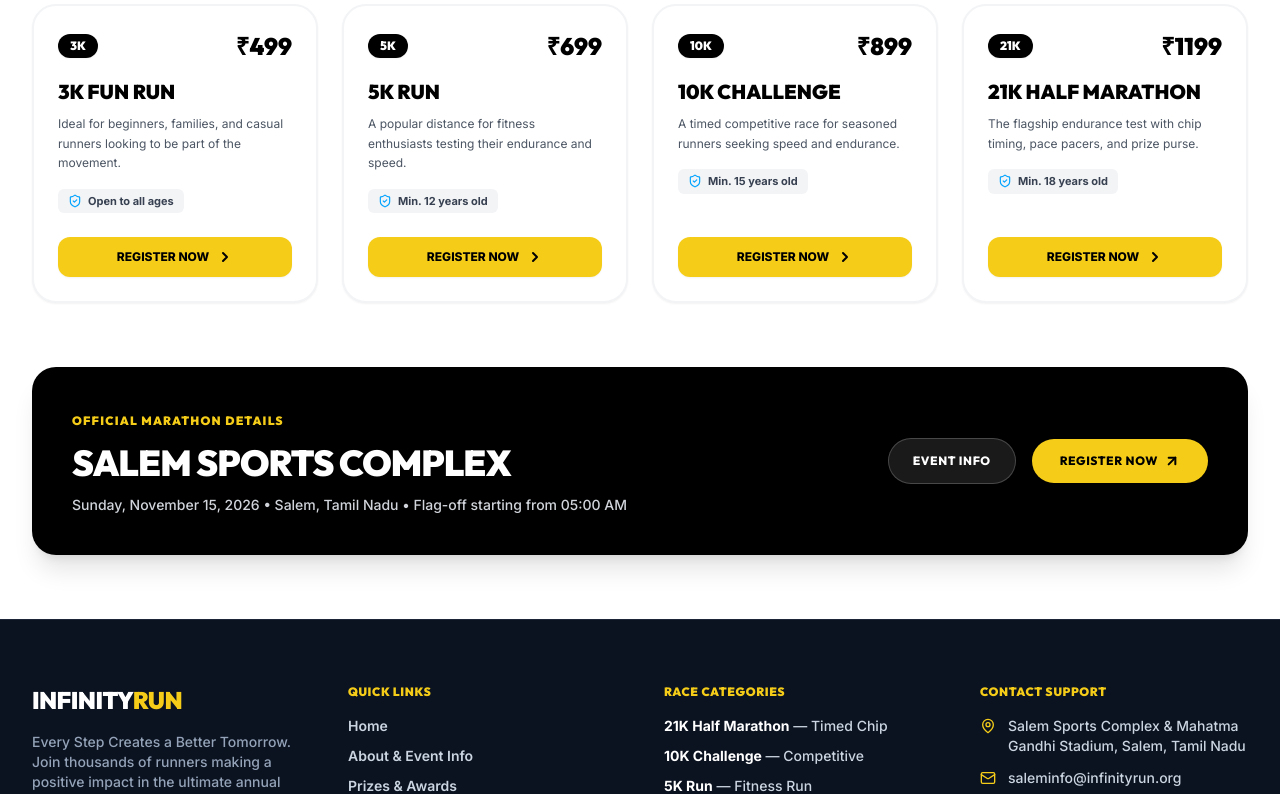
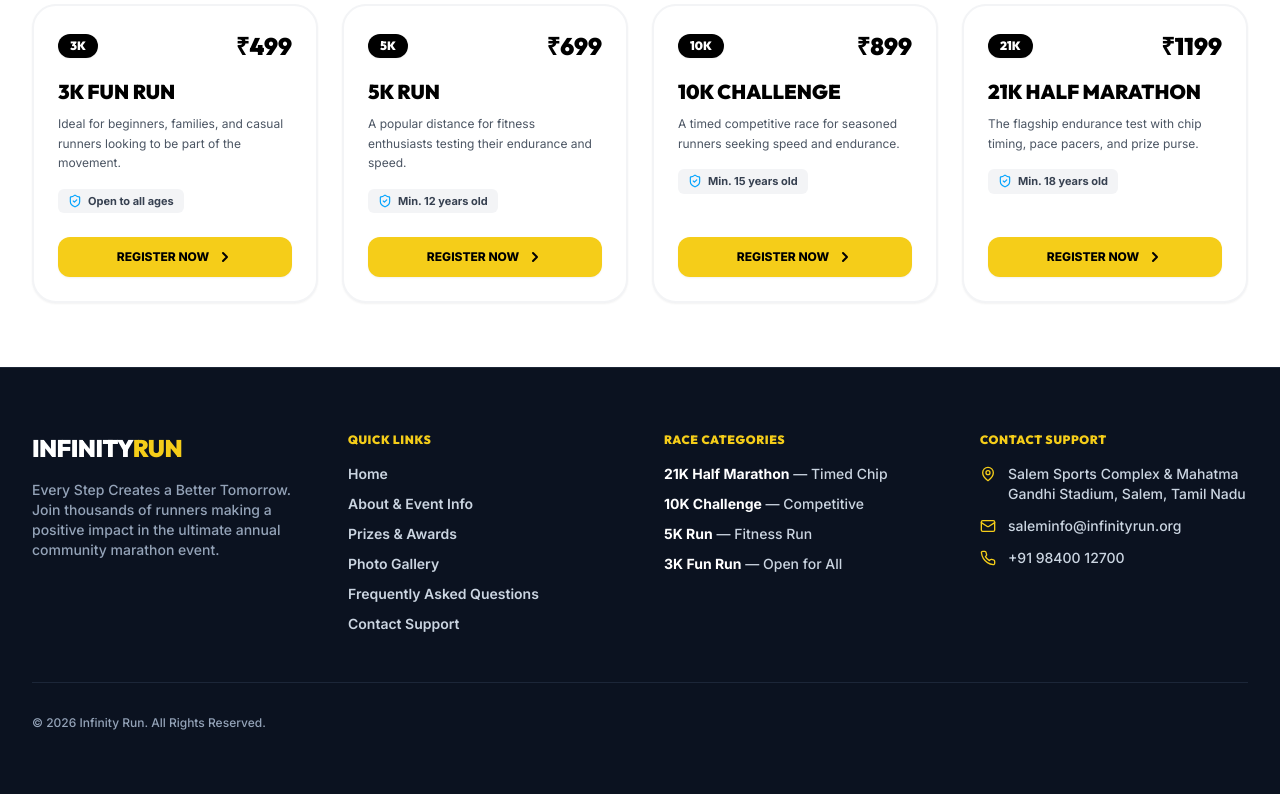
Before and after one commit to 1hatan/Marathon-website, a React (Vite) app in the folder frontend/: page / in a window 1280 px wide. Shown: the part 892-1686 px from the top of the page. Built offline with nearby package versions, Linux system fonts and the light colour scheme; no server answers.

Commit message:
Remove Official Marathon Details banner from Home page

```diff
--- a/frontend/src/pages/HomePage.jsx
+++ b/frontend/src/pages/HomePage.jsx
@@ -179,39 +179,6 @@ export default function HomePage() {
 
       </section>
 
-      {/* 3. EVENT KEY DETAILS HOME BANNER */}
-      <section className="max-w-7xl mx-auto px-4 sm:px-6 lg:px-8">
-        <div className="bg-black text-white rounded-3xl p-8 sm:p-10 shadow-xl flex flex-col md:flex-row items-center justify-between gap-8">
-
-          <div className="space-y-3 text-center md:text-left">
-            <span className="text-xs font-black tracking-widest text-rock-yellow uppercase font-outfit">Official Marathon Details</span>
-            <h2 className="text-2xl sm:text-4xl font-black uppercase font-outfit tracking-tight">
-              {settings.venue}
-            </h2>
-            <p className="text-xs sm:text-sm text-gray-300 max-w-xl font-medium">
-              {settings.event_date} • {settings.location} • Flag-off starting from {settings.reporting_time}
-            </p>
-          </div>
-
-          <div className="flex flex-col sm:flex-row items-center gap-4 shrink-0">
-            <Link
-              to="/about"
-              className="bg-white/10 hover:bg-white/20 text-white font-extrabold px-6 py-3.5 rounded-full text-xs transition-all border border-white/20 font-outfit uppercase tracking-wider"
-            >
-              Event Info
-            </Link>
-            <Link
-              to="/register"
-              className="bg-rock-yellow hover:bg-rock-yellowHover text-black font-extrabold px-7 py-3.5 rounded-full text-xs transition-all shadow-md shrink-0 flex items-center gap-1.5 font-outfit uppercase tracking-wider"
-            >
-              <span>REGISTER NOW</span>
-              <ArrowUpRight className="w-4 h-4 stroke-[3]" />
-            </Link>
-          </div>
-
-        </div>
-      </section>
-
     </div>
   );
 }
```
